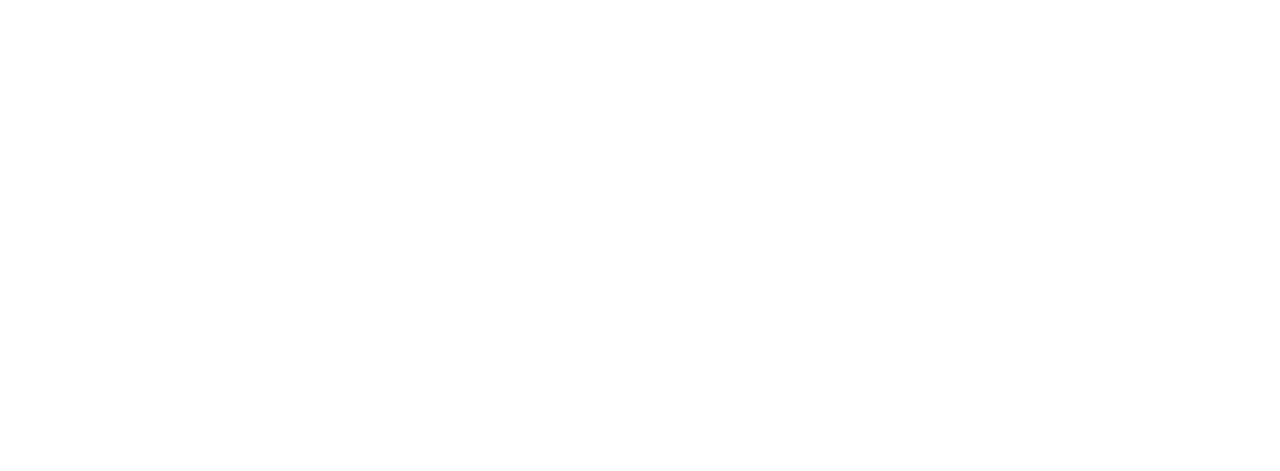
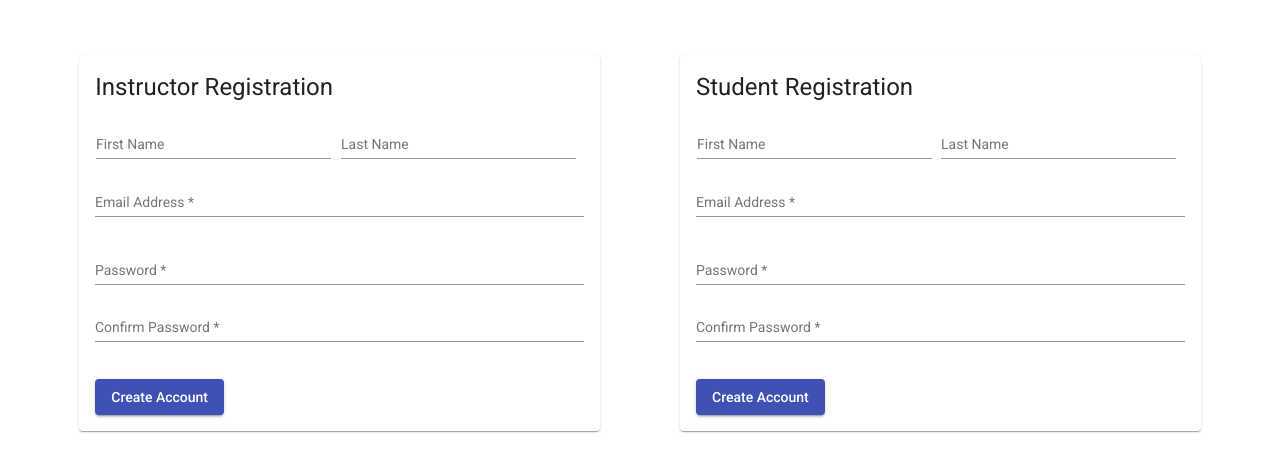
Before and after one commit to ryangreenj/CSSeniorDesign, an Angular app in the folder src/e-ducation-front-end/: page /register in a window 1280 px wide. Before the commit this address led to /. Shown: the part 157-628 px from the top of the page. Built offline with nearby package versions, Linux system fonts and the light colour scheme.

Commit message:
Home and register screens

```diff
--- a/src/e-ducation-front-end/src/app/app-routing.module.ts
+++ b/src/e-ducation-front-end/src/app/app-routing.module.ts
@@ -2,10 +2,12 @@
 import { Routes, RouterModule } from '@angular/router';
 import { HomeComponent } from './home/home.component';
 import { LoginComponent } from './login/login.component';
+import { RegisterComponent } from './register/register.component';
 
 const routes: Routes = [
   { path: '', component: HomeComponent },
-  { path: 'login', component: LoginComponent }
+  { path: 'login', component: LoginComponent },
+  { path: 'register', component: RegisterComponent }
 ];
 
 @NgModule({
--- a/src/e-ducation-front-end/src/app/home/home.component.css
+++ b/src/e-ducation-front-end/src/app/home/home.component.css
@@ -0,0 +1,25 @@
+h1 {
+    margin: 1em;
+    text-align: center;
+    font-size: 80px;
+}
+
+.buttons {
+    margin: auto;
+    display: flex;
+    flex-direction: column;
+    justify-content: center;
+    align-items: center;
+}
+
+button {
+    width: 240px;
+    height: 80px;
+    margin: 1em;
+    font-size: 30px;
+}
+
+a {
+    text-decoration: none;
+    color: black;
+}
--- a/src/e-ducation-front-end/src/app/home/home.component.html
+++ b/src/e-ducation-front-end/src/app/home/home.component.html
@@ -1 +1,6 @@
-<p>home works!</p>
+<h1>E-ducation</h1>
+
+<div class="buttons">
+    <button mat-stroked-button [routerLink]="'/login'">Login</button>
+    <button mat-stroked-button [routerLink]="'/register'">Register</button>
+</div>
--- a/src/e-ducation-front-end/src/app/login/login.component.css
+++ b/src/e-ducation-front-end/src/app/login/login.component.css
@@ -8,6 +8,10 @@
 
 .loginForm {
     padding: 1em 1em;
+}
+
+.loginForm.h1 {
+    text-align: center;
 }
 
 .inputField {
--- a/src/e-ducation-front-end/src/app/login/login.component.html
+++ b/src/e-ducation-front-end/src/app/login/login.component.html
@@ -3,6 +3,7 @@
     <div class="cardArea">
         <mat-card>
             <form class="loginForm">
+                <h1>Login</h1>
                 <mat-form-field class="inputField">
                     <mat-label>Username</mat-label>
                     <input matInput placeholder="Enter Username">
@@ -21,7 +22,7 @@
         </mat-card>
         <div class="otherLinks">
             <a href="#" routerLink="/forgotPassword">Forgot Password?</a>
-            <a href="#" routerLink="/register">Create An Account</a>
+            <a href="#" routerLink="/register">Create an Account</a>
         </div>
     </div>
 </div>
--- /dev/null
+++ b/src/e-ducation-front-end/src/app/register/passwordValidator.ts
@@ -0,0 +1,16 @@
+import { FormGroup, ValidationErrors, ValidatorFn } from "@angular/forms";
+
+export const PasswordMatchValidator1: ValidatorFn = (formGroup: FormGroup): ValidationErrors | null => {
+  if (formGroup.get('password1').value === formGroup.get('password2').value)
+    return null;
+  else
+    return {passwordMismatch: true};
+};
+
+
+export const PasswordMatchValidator2: ValidatorFn = (formGroup: FormGroup): ValidationErrors | null => {
+  if (formGroup.get('password3').value === formGroup.get('password4').value)
+    return null;
+  else
+    return {passwordMismatch: true};
+};
--- /dev/null
+++ b/src/e-ducation-front-end/src/app/register/register.component.css
@@ -0,0 +1,22 @@
+.container {
+    height: 100%;
+    display: flex;
+    justify-content: center;
+    align-items: center;
+}
+
+.full-width {
+    width: 100%;
+}
+
+td {
+    padding-right: 8px;
+}
+
+mat-card {
+    margin: 40px;
+}
+
+.submitButton {
+    margin-top: 20px;
+}
--- /dev/null
+++ b/src/e-ducation-front-end/src/app/register/register.component.html
@@ -0,0 +1,100 @@
+
+<div class="container">
+    <mat-card>
+        <form class="registerForm" [formGroup]="formGroup1">
+            <h1>Instructor Registration</h1>
+            <table class="full-width" cellspacing="0"><tr>
+                <td><mat-form-field class="full-width">
+                    <mat-label>First Name</mat-label>
+                    <input matInput>
+                </mat-form-field></td>
+                <td><mat-form-field class="full-width">
+                    <mat-label>Last Name</mat-label>
+                    <input matInput>
+                </mat-form-field></td>
+            </tr></table>
+
+            <p>
+                <mat-form-field class="full-width">
+                    <mat-label>Email Address</mat-label>
+                    <input type="email" matInput [formControl]="emailFormControl1" placeholder="user@example.com">
+                    <mat-error *ngIf="emailFormControl1.hasError('email') && !emailFormControl1.hasError('required')">
+                        Please enter a valid email address.
+                    </mat-error>
+                    <mat-error *ngIf="emailFormControl1.hasError('required')">
+                        Email is <strong>required</strong>.
+                    </mat-error>
+                </mat-form-field>
+            </p>
+
+            <mat-form-field class="full-width">
+                <input matInput type="password" placeholder="Password" formControlName="password1" (input)="onPasswordInput1()">
+                <mat-error *ngIf="password1.hasError('required')">
+                    Password is <strong>required</strong>.
+                </mat-error>
+                <mat-error *ngIf="password1.hasError('minlength')">
+                    Password must have at least {{minPwChar}} characters.
+                </mat-error>
+            </mat-form-field>
+            <mat-form-field class="full-width">
+                <input matInput type="password" placeholder="Confirm Password" formControlName="password2" (input)="onPasswordInput1()">
+                <mat-error *ngIf="password2.hasError('required')">
+                    Please confirm your password.
+                </mat-error>
+                <mat-error *ngIf="password2.invalid && !password2.hasError('required')">
+                    Password do not match.
+                </mat-error>
+            </mat-form-field>
+            <button mat-raised-button class="submitButton" color="primary" type="submit">Create Account</button>
+        </form>
+    </mat-card>
+
+    <mat-card>
+        <form class="registerForm" [formGroup]="formGroup2">
+            <h1>Student Registration</h1>
+            <table class="full-width" cellspacing="0"><tr>
+                <td><mat-form-field class="full-width">
+                    <mat-label>First Name</mat-label>
+                    <input matInput>
+                </mat-form-field></td>
+                <td><mat-form-field class="full-width">
+                    <mat-label>Last Name</mat-label>
+                    <input matInput>
+                </mat-form-field></td>
+            </tr></table>
+
+            <p>
+                <mat-form-field class="full-width">
+                    <mat-label>Email Address</mat-label>
+                    <input type="email" matInput [formControl]="emailFormControl2" placeholder="user@example.com">
+                    <mat-error *ngIf="emailFormControl2.hasError('email') && !emailFormControl2.hasError('required')">
+                        Please enter a valid email address.
+                    </mat-error>
+                    <mat-error *ngIf="emailFormControl2.hasError('required')">
+                        Email is <strong>required</strong>.
+                    </mat-error>
+                </mat-form-field>
+            </p>
+
+            <mat-form-field class="full-width">
+                <input matInput type="password" placeholder="Password" formControlName="password3" (input)="onPasswordInput2()">
+                <mat-error *ngIf="password3.hasError('required')">
+                    Password is <strong>required</strong>.
+                </mat-error>
+                <mat-error *ngIf="password3.hasError('minlength')">
+                    Password must have at least {{minPwChar}} characters.
+                </mat-error>
+            </mat-form-field>
+            <mat-form-field class="full-width">
+                <input matInput type="password" placeholder="Confirm Password" formControlName="password4" (input)="onPasswordInput2()">
+                <mat-error *ngIf="password4.hasError('required')">
+                    Please confirm your password.
+                </mat-error>
+                <mat-error *ngIf="password4.invalid && !password4.hasError('required')">
+                    Password do not match.
+                </mat-error>
+            </mat-form-field>
+            <button mat-raised-button class="submitButton" color="primary" type="submit">Create Account</button>
+        </form>
+    </mat-card>
+</div>
--- /dev/null
+++ b/src/e-ducation-front-end/src/app/register/register.component.ts
@@ -0,0 +1,60 @@
+import { Component, OnInit } from '@angular/core';
+import { FormBuilder, FormControl, FormGroup, Validators } from '@angular/forms';
+import { PasswordMatchValidator1, PasswordMatchValidator2 } from './passwordValidator';
+
+@Component({
+  selector: 'app-register',
+  templateUrl: './register.component.html',
+  styleUrls: ['./register.component.css']
+})
+
+export class RegisterComponent implements OnInit {
+
+  minPwChar: number = 8;
+  formGroup1: FormGroup;
+  formGroup2: FormGroup;
+
+  emailFormControl1 = new FormControl('', [
+    Validators.required,
+    Validators.email
+  ]);
+
+  emailFormControl2 = new FormControl('', [
+    Validators.required,
+    Validators.email
+  ]);
+
+  constructor(private formBuilder: FormBuilder) {}
+
+  ngOnInit() {
+    this.formGroup1 = this.formBuilder.group({
+      password1: ['', [Validators.required, Validators.minLength(this.minPwChar)]],
+      password2: ['', [Validators.required]]
+    }, {validator: PasswordMatchValidator1});
+
+    this.formGroup2 = this.formBuilder.group({
+      password3: ['', [Validators.required, Validators.minLength(this.minPwChar)]],
+      password4: ['', [Validators.required]]
+    }, {validator: PasswordMatchValidator2});
+  }
+
+  get password1() { return this.formGroup1.get('password1'); }
+  get password2() { return this.formGroup1.get('password2'); }
+  get password3() { return this.formGroup2.get('password3'); }
+  get password4() { return this.formGroup2.get('password4'); }
+
+  onPasswordInput1() {
+    if (this.formGroup1.hasError('passwordMismatch'))
+      this.password2.setErrors([{'passwordMismatch': true}]);
+    else
+      this.password2.setErrors(null);
+  }
+
+  onPasswordInput2() {
+    if (this.formGroup2.hasError('passwordMismatch'))
+      this.password4.setErrors([{'passwordMismatch': true}]);
+    else
+      this.password4.setErrors(null);
+  }
+
+}
```
Also changed, not shown: src/e-ducation-front-end/src/app/app.module.ts (+7 -2 lines), 1 other file (tests, documents, lock files or other folders).
